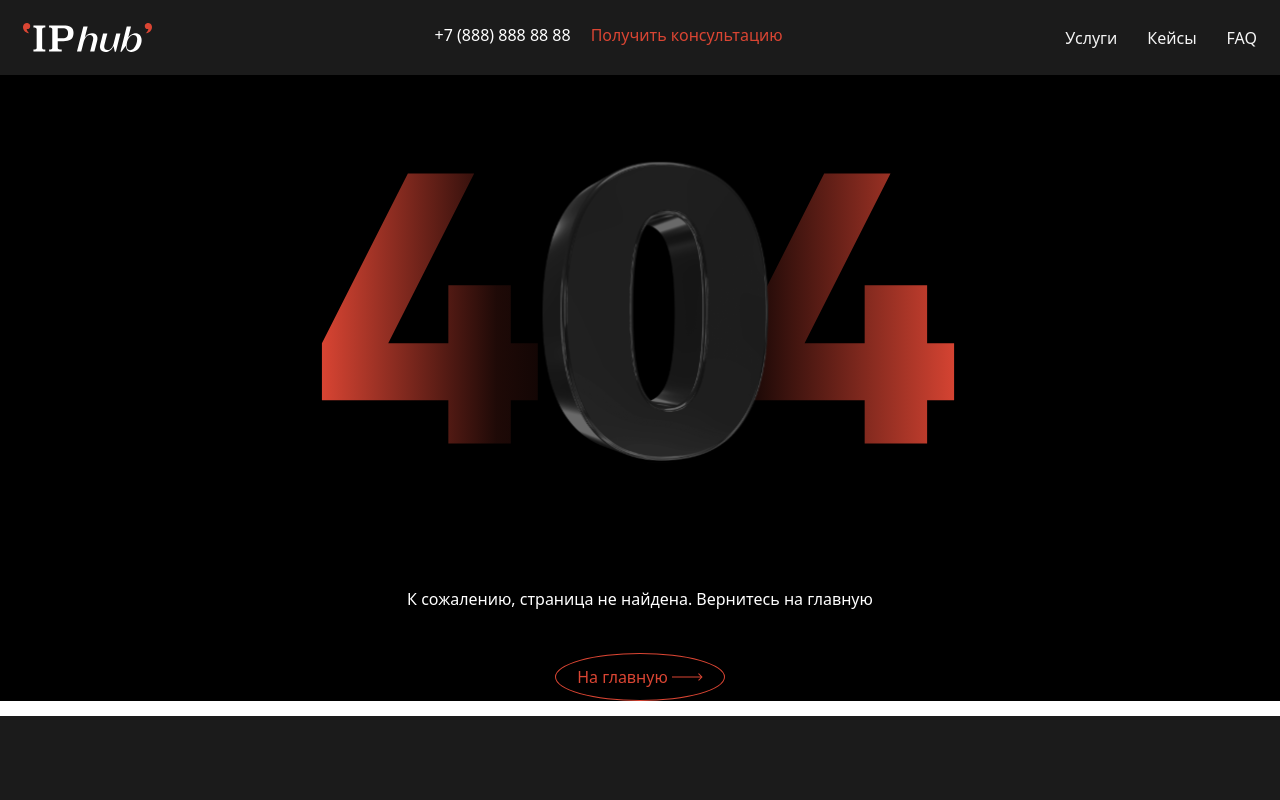
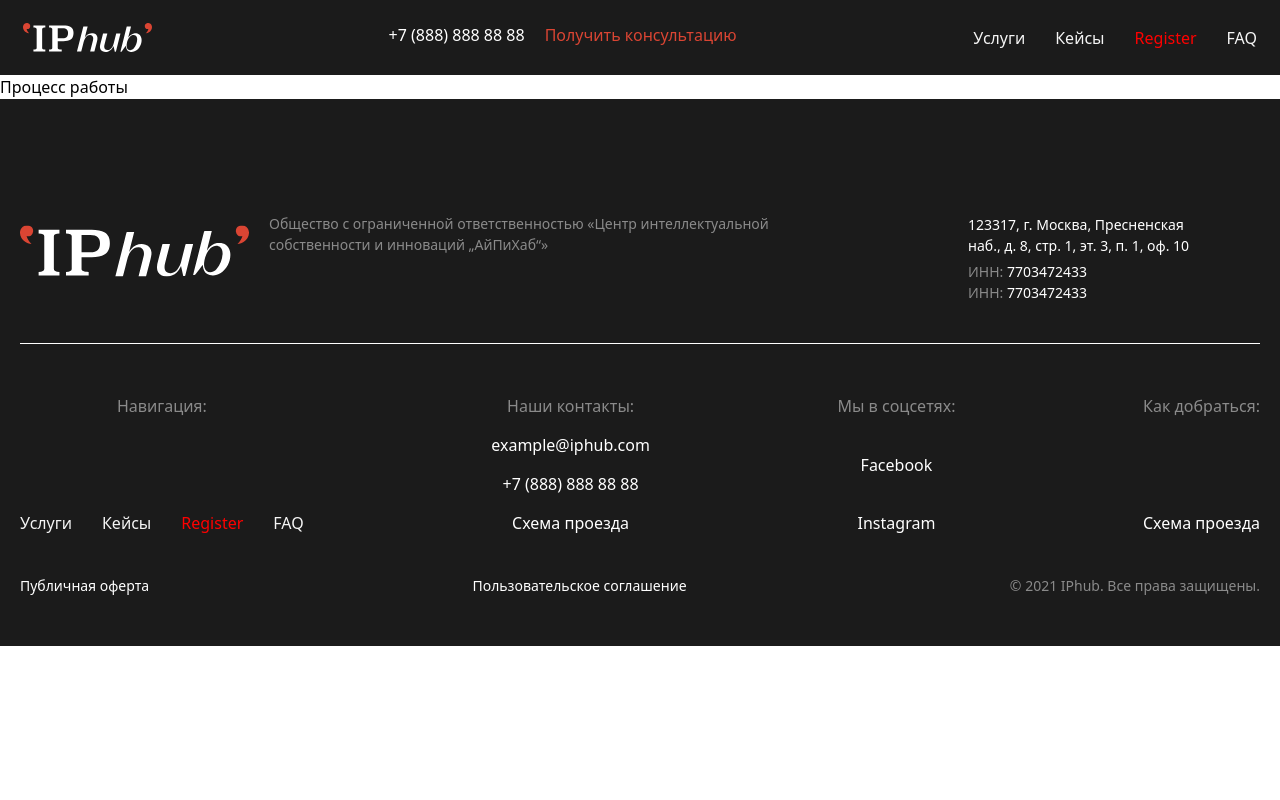
Before and after one commit to buranJ/IP, a React (Vite) app: page /register in a window 1280 px wide. Shown: the top 800 px of the page. Built offline with nearby package versions, Linux system fonts and the light colour scheme.

Commit message:
Register is added

```diff
--- a/src/App.jsx
+++ b/src/App.jsx
@@ -8,9 +8,10 @@ import { Service } from './pages/Service/Service'
 import { Case } from './pages/Case/Case'
 import { Faq } from './pages/Faq/Faq'
 import { Home } from './pages/Home/Home'
+import { Register} from './pages/Register/Register'
+
 import Header from './components/Header'
 import Error from './components/Error'
-
 import Footer from './components/Footer'
 
 function App() {
@@ -19,8 +20,9 @@ function App() {
       <Header />
       <Routes>
         <Route path="/" element={<Home />} />
-        <Route path="/service" element={<Service />} />
+        <Route path="/service" element={<Service/>} />
         <Route path="/cases" element={<Case />} />
+        <Route path="/register" element={<Register/>} />
         <Route path="/faq" element={<Faq />} />
         <Route path="*" element={<Error />} />
       </Routes>
--- a/src/components/Nav/index.jsx
+++ b/src/components/Nav/index.jsx
@@ -8,6 +8,8 @@ export const Nav = () => {
             <NavLink className={({ isActive }) => (isActive ? "active" : "item")}
                 to='/cases'>Кейсы</NavLink>
             <NavLink className={({ isActive }) => (isActive ? "active" : "item")}
+                to='/register'>Register</NavLink>
+            <NavLink className={({ isActive }) => (isActive ? "active" : "item")}
                 to='/faq'>FAQ</NavLink>
         </nav>
     )
--- /dev/null
+++ b/src/components/Process/index.jsx
@@ -0,0 +1,12 @@
+
+function Process(){
+    return(
+        <section className="process">
+            <div className="container-process">
+              <div className="process__title">Процесс работы</div>
+            </div>
+        </section>
+    )
+}
+
+export default Process
--- /dev/null
+++ b/src/pages/Register/Register.jsx
@@ -0,0 +1,12 @@
+
+import Process from '../../components/Process'
+
+  export const Register=()=>{
+    return(
+        <>
+        <div className="Register">
+            <Process/>
+        </div>
+        </>
+    )
+  }
--- a/src/pages/Service/Service.jsx
+++ b/src/pages/Service/Service.jsx
@@ -1,11 +1,14 @@
 
 import Cards from '../../components/Cards'
 import DoubleCon from '../../components/DoubleCon'
+
+
 export const Service = () => {
     return (<>
 
             <Cards/>
             <DoubleCon/>
+
     </>
 
     )
```
